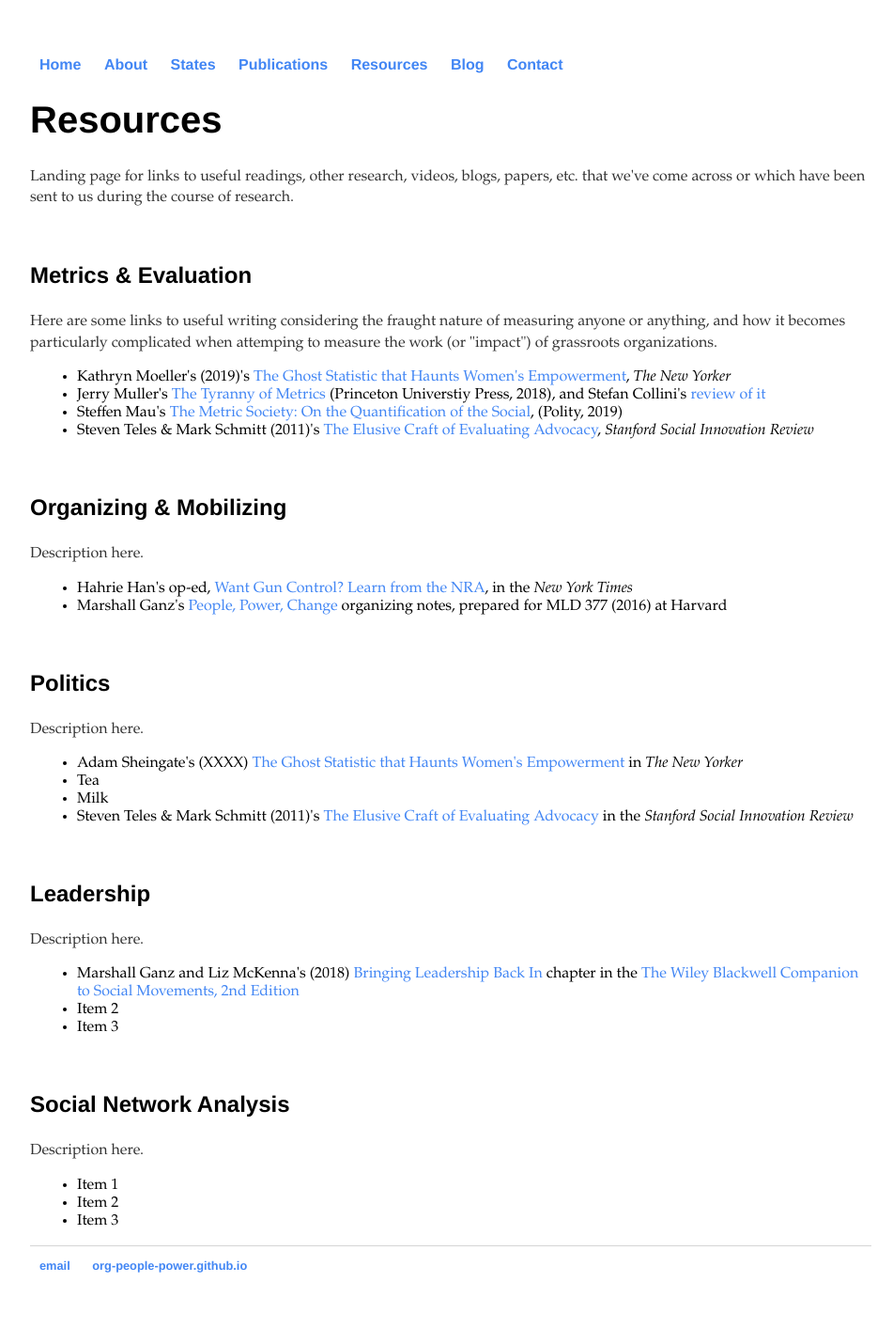
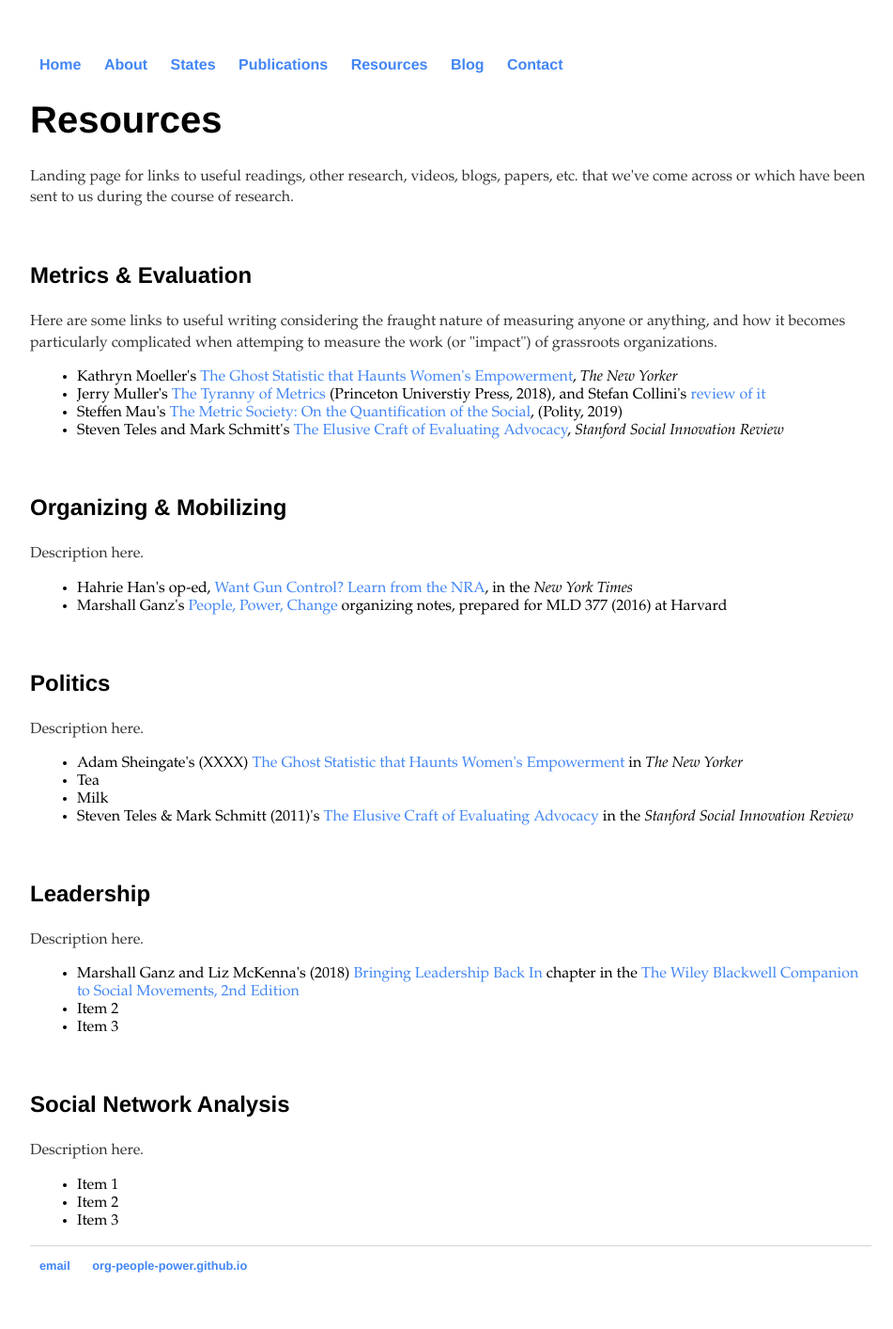
Before and after one commit to org-people-power/org-people-power.github.io, a Jekyll site: the page built from resources/index.html, in a window 1280 px wide. Shown: the whole page at 94% size, without its empty margins (160-1111 px from the left). Built offline with Jekyll 4.4.1, drawn with Linux system fonts in a browser that asks for light colours.

Commit message:
Update index.html

```diff
--- a/resources/index.html
+++ b/resources/index.html
@@ -10,10 +10,10 @@
 <h3>Metrics & Evaluation</h3>
 <p>Here are some links to useful writing considering the fraught nature of measuring anyone or anything, and how it becomes particularly complicated when attemping to measure the work (or "impact") of grassroots organizations.
 	<ul>
-	<li> Kathryn Moeller's (2019)'s <a href="https://www.newyorker.com/science/elements/the-ghost-statistic-that-haunts-womens-empowerment">The Ghost Statistic that Haunts Women's Empowerment</a>,<i> The New Yorker</i></li>
+	<li> Kathryn Moeller's <a href="https://www.newyorker.com/science/elements/the-ghost-statistic-that-haunts-womens-empowerment">The Ghost Statistic that Haunts Women's Empowerment</a>,<i> The New Yorker</i></li>
 	<li> Jerry Muller's <a href="https://www.amazon.com/dp/B07K458MZG/ref=dp-kindle-redirect?_encoding=UTF8&btkr=1">The Tyranny of Metrics</a> (Princeton Universtiy Press, 2018), and Stefan Collini's <a href="https://www.lrb.co.uk/v40/n21/stefan-collini/kept-alive-for-thirty-days">review of it</a></li>
 	<li> Steffen Mau's <a href="https://www.wiley.com/en-us/The+Metric+Society+on+the+Quantification+of+the+Social-p-9781509530403">The Metric Society: On the Quantification of the Social</a>, (Polity, 2019)
-	<li> Steven Teles & Mark Schmitt (2011)'s <a href="https://ssir.org/articles/entry/the_elusive_craft_of_evaluating_advocacy">The Elusive Craft of Evaluating Advocacy</a>,<i> Stanford Social Innovation Review</i></li>
+	<li> Steven Teles and Mark Schmitt's <a href="https://ssir.org/articles/entry/the_elusive_craft_of_evaluating_advocacy">The Elusive Craft of Evaluating Advocacy</a>,<i> Stanford Social Innovation Review</i></li>
 	</ul>
 </p>
 <br>
```
